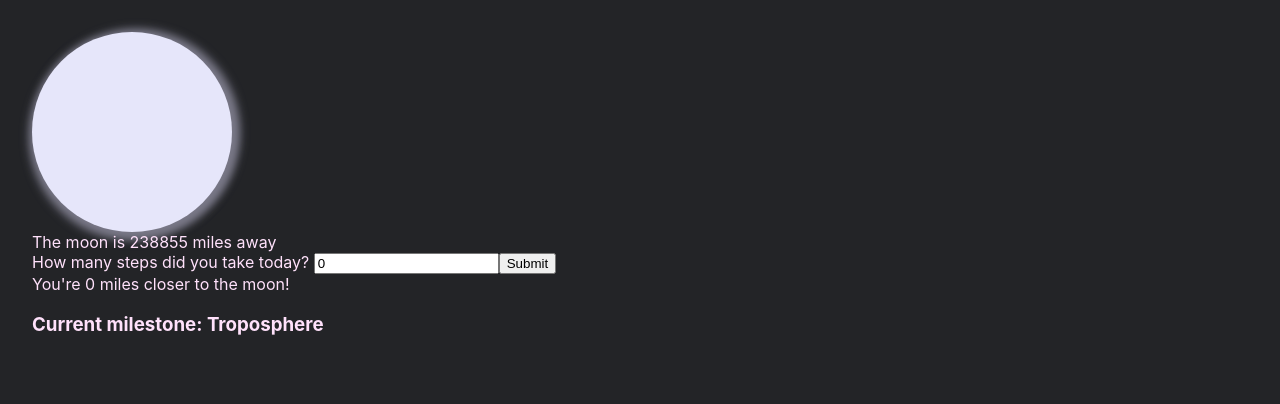
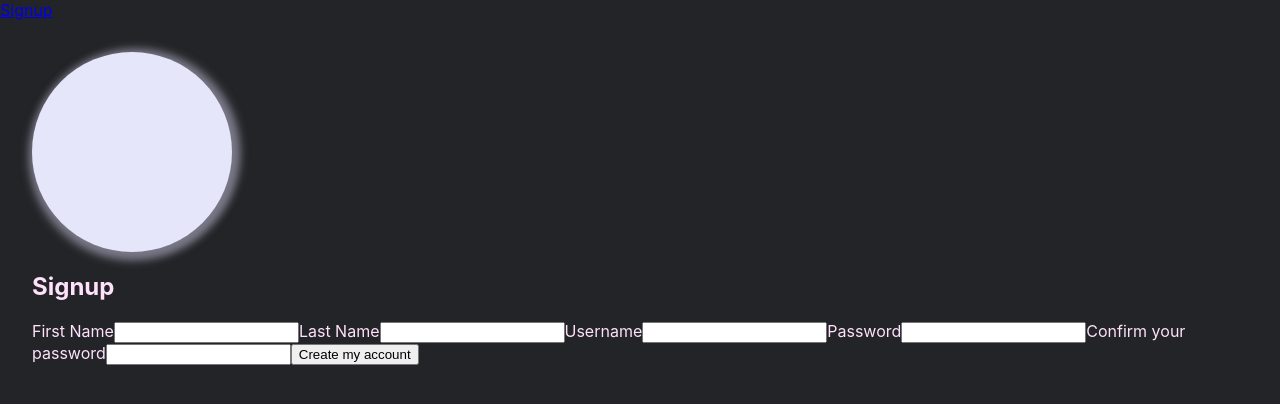
Before and after one commit to arghmatey/to-the-moon, a React (Create React App) app: page /signup in a window 1280 px wide. Shown: the top 404 px of the page. Built offline with nearby package versions, Linux system fonts and the light colour scheme.

Commit message:
Creates signup and logout logic

```diff
--- a/config/database.js
+++ b/config/database.js
@@ -2,6 +2,5 @@ const mongoose = require('mongoose');
 
 mongoose.connect(process.env.DATABASE_URL, {
     useNewUrlParser: true,
-    useUnifiedTopology: true,
-    useCreateIndex: true
+    useUnifiedTopology: true
 });
--- a/package.json
+++ b/package.json
@@ -6,11 +6,15 @@
     "@testing-library/jest-dom": "^5.14.1",
     "@testing-library/react": "^11.2.7",
     "@testing-library/user-event": "^12.8.3",
+    "bcrypt": "^5.0.1",
+    "dotenv": "^10.0.0",
     "express": "^4.17.1",
+    "jsonwebtoken": "^8.5.1",
     "mongoose": "^6.0.9",
     "morgan": "^1.10.0",
     "react": "^17.0.2",
     "react-dom": "^17.0.2",
+    "react-router-dom": "^5.3.0",
     "react-scripts": "4.0.3",
     "serve-favicon": "^2.5.0",
     "web-vitals": "^1.1.2"
--- a/server.js
+++ b/server.js
@@ -3,6 +3,7 @@ var path = require('path');
 var favicon = require('serve-favicon');
 var logger = require('morgan');
 
+require('dotenv').config();
 require('./config/database');
 
 var app = express();
@@ -14,6 +15,7 @@ app.use(favicon(path.join(__dirname, 'build', 'favicon.ico')));
 app.use(express.static(path.join(__dirname)));
 
 // api routes will live here
+app.use('/users', require('./routes/users'));
 
 app.get('/*', function(req, res) {
     res.sendFile(path.join(__dirname, 'build', 'index.html'))
--- a/src/App.js
+++ b/src/App.js
@@ -1,15 +1,36 @@
-import React, { useState} from 'react';
+import React, { useState, useEffect } from 'react';
+import {
+  BrowserRouter as Router,
+  Switch,
+  Route,
+  Redirect,
+  } from 'react-router-dom';
 import data from './milestone_data';
+import userService from './services/userService';
 import './App.css';
+import NavBar from './components/NavBar';
+import Signup from './pages/Signup';
 
 function App() {
+  // initialize user if there's a token, otherwise - null
+  const [user, setUser] = useState(userService.getUser());
+
   const [moonMi, setmoonMi] = useState(238855);
   const [newSteps, setNewSteps] = useState(0);
   const [userMi, setUserMi] = useState(0);
   const [milestone, setMilestone] = useState(0);
 
+  const handleAuth = () => {
+    setUser(userService.getUser());
+  }
+
+  const handleLogout = () => {
+    userService.logout();
+    setUser(null);
+  }
+
   const handleChange = e => {
-    setNewSteps(e.target.value)
+    setNewSteps(e.target.value);
   }
 
   // average stride size is 2.1-2.5 feet long
@@ -39,14 +60,27 @@ function App() {
     }
   }
 
+  useEffect(() => {
+    console.log(user);
+  })
+
   return (
+    <Router>
       <div className="App">
+        <header>
+          <NavBar
+            user={user}
+            handleLogout={handleLogout}
+          />
+        </header>
+
         <main>
-
           <div className="moon-container">
             <div className="moon"></div>
           </div>
 
+
+            <Route exact path="/">
               <div>The moon is {moonMi} miles away</div>
                 <form onSubmit={handleSubmit}>
                   <label htmlFor="steps">How many steps did you take today? </label>
@@ -58,8 +92,16 @@ function App() {
               <section className="milestone-container">
                 <h3>Current milestone: {data[milestone].name}</h3>
               </section>
+            </Route>
+
+            <Route path="/signup">
+              <Signup
+                handleAuth={handleAuth}
+              />
+            </Route>
         </main>
       </div>
+    </Router>
   );
 }
 
--- /dev/null
+++ b/src/components/NavBar.js
@@ -0,0 +1,23 @@
+import React from 'react';
+import { NavLink } from 'react-router-dom';
+
+const NavBar = (props) => {
+    let navContent = props.user ?
+        <NavLink
+            to='/'
+            onClick={props.handleLogout}
+            className="neon-nav">Logout</NavLink>
+        :
+        <NavLink
+            to='/signup'
+            className="neon-nav">Signup</NavLink>
+        ;
+
+    return (
+        <nav>
+            {navContent}
+        </nav>
+    );
+};
+
+export default NavBar;
--- /dev/null
+++ b/src/pages/Signup.js
@@ -0,0 +1,49 @@
+import React, { useState } from 'react';
+import userService from '../services/userService';
+
+const Signup = (props) => {
+    const [formData, setFormData] = useState(
+        {
+            firstName: '',
+            lastName: '',
+            password: '',
+            passwordConf: ''
+        }
+    );
+
+    const handleChange = e => {
+        setFormData({...formData, [e.target.id]: e.target.value});
+    }
+
+    const handleSubmit = async (e) => {
+        e.preventDefault();
+        try {
+            await userService.signup(formData);
+            props.handleAuth();
+            props.history.push('/');
+        } catch (err) {
+            console.log("Update to include error message.")
+        }
+    }
+
+    return (
+        <section>
+            <h2>Signup</h2>
+            <form autoComplete="off" onSubmit={handleSubmit}>
+                <label htmlFor="firstName">First Name</label>
+                <input type="text" id="firstName" onChange={handleChange}/>
+                <label htmlFor="lastName">Last Name</label>
+                <input type="text" id="lastName" onChange={handleChange}/>
+                <label htmlFor="username">Username</label>
+                <input type="text" id="username" onChange={handleChange}/>
+                <label htmlFor="password">Password</label>
+                <input type="password" id="password" onChange={handleChange}/>
+                <label htmlFor="passwordConf">Confirm your password</label>
+                <input type="password" id="passwordConf" onChange={handleChange}/>
+                <button type="submit">Create my account</button>
+            </form>
+        </section>
+    )
+}
+
+export default Signup;
--- /dev/null
+++ b/src/services/tokenService.js
@@ -0,0 +1,38 @@
+function setToken(token) {
+    if (token) {
+        localStorage.setItem('token', token);
+    } else {
+        localStorage.removeItem('token');
+    }
+}
+
+function getToken() {
+    let token = localStorage.getItem('token');
+    if (token) {
+        // Check if token is expired, and remove if it is
+        // atob decodes the token
+        const payload = JSON.parse(window.atob(token.split('.')[1]));
+        if (payload.exp < Date.now() / 1000) {
+            localStorage.removeItem('token');
+            token = null;
+        }
+        console.log(payload)
+    }
+    return token;
+}
+
+function getUserFromToken() {
+    const token = getToken();
+    return token ? JSON.parse(window.atob(token.split('.')[1])).user : null;
+}
+
+function removeToken() {
+    localStorage.removeItem('token');
+}
+
+export default {
+    setToken,
+    getToken,
+    getUserFromToken,
+    removeToken
+};
--- /dev/null
+++ b/src/services/userService.js
@@ -0,0 +1,30 @@
+import tokenService from './tokenService';
+
+const baseUrl = '/users';
+
+function signup(user) {
+    return fetch(`${baseUrl}/signup`, {
+        method: 'POST',
+        headers: new Headers({ 'Content-Type': 'application/json' }),
+        body: JSON.stringify(user)
+    })
+    .then(res => {
+        if (res.ok) return res.json();
+        throw new Error('Email already taken!');
+    })
+    .then(({ token }) => { tokenService.setToken(token) });
+}
+
+function getUser() {
+    return tokenService.getUserFromToken();
+}
+
+function logout() {
+    tokenService.removeToken();
+}
+
+export default {
+    signup,
+    getUser,
+    logout
+}
```
Also changed, not shown: controllers/users.js (added, +28 -0 lines), models/user.js (added, +37 -0 lines), routes/users.js (added, +7 -0 lines), 1 other file (tests, documents, lock files or other folders). Lines whose indentation alone changed are shown as unchanged.
